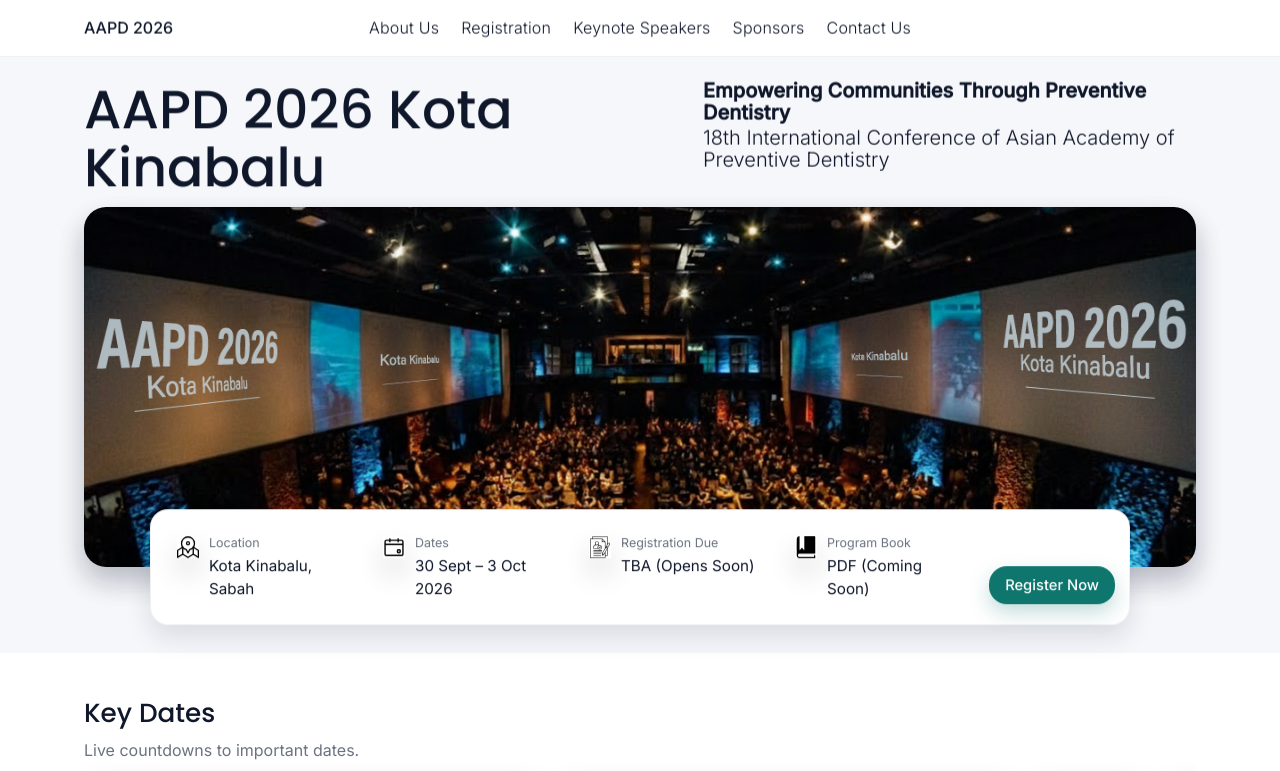
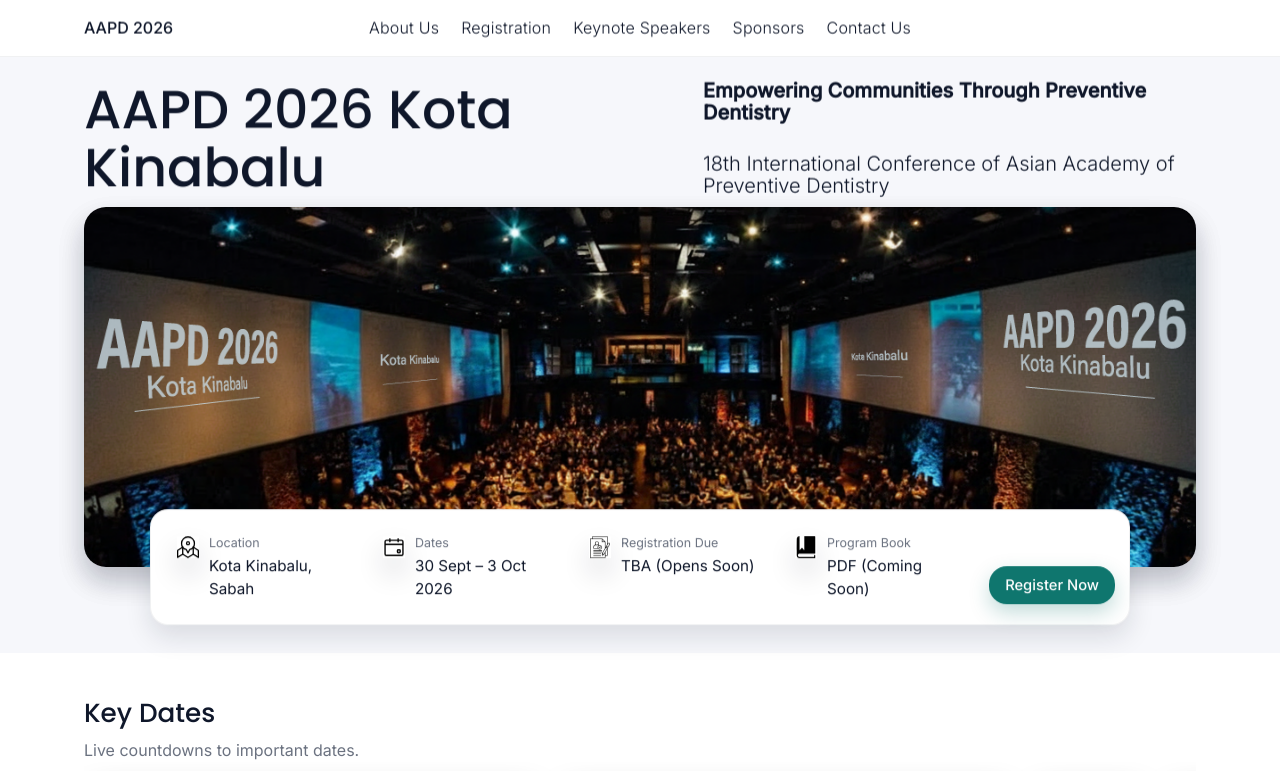
Before and after one commit to rudiKapas/AAPD2026, a plain HTML site: page index.html in a window 1280 px wide. Shown: the top 771 px of the page. Drawn offline with Linux system fonts and the light colour scheme.

Commit message:
Update index.html

```diff
--- a/index.html
+++ b/index.html
@@ -473,10 +473,12 @@
         color:var(--muted);
         display:flex;
         flex-direction:column;
-        gap:4px;                 /* adjust to 2px if you want it tighter */
-        justify-content:flex-start;
-        height:auto;
-      }
+        justify-content:space-between;  /* top line to top, bottom line to bottom */
+        gap:0;                           /* no extra gap so bottoms align exactly */
+        height:100%;                     /* fill the right column height */
+        flex:1 1 auto;                   /* ensure it stretches with the row */
+      }
+
 
       .lead-top,.lead-strong{font-size:clamp(1.05rem, .9vw + .6rem, 1.25rem);line-height:1.08}
       .lead-strong{font-weight:300;color:var(--navy)}
```
